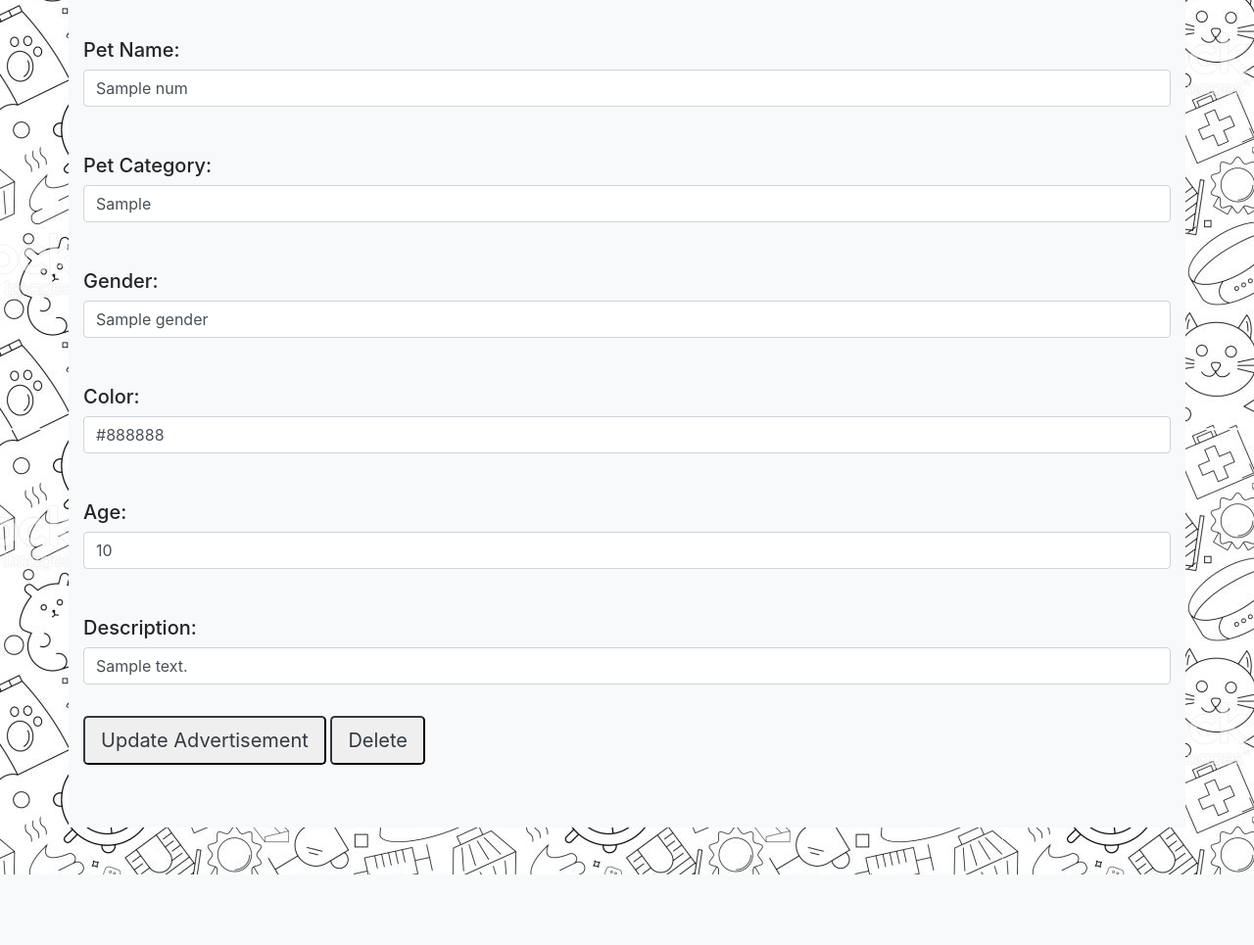
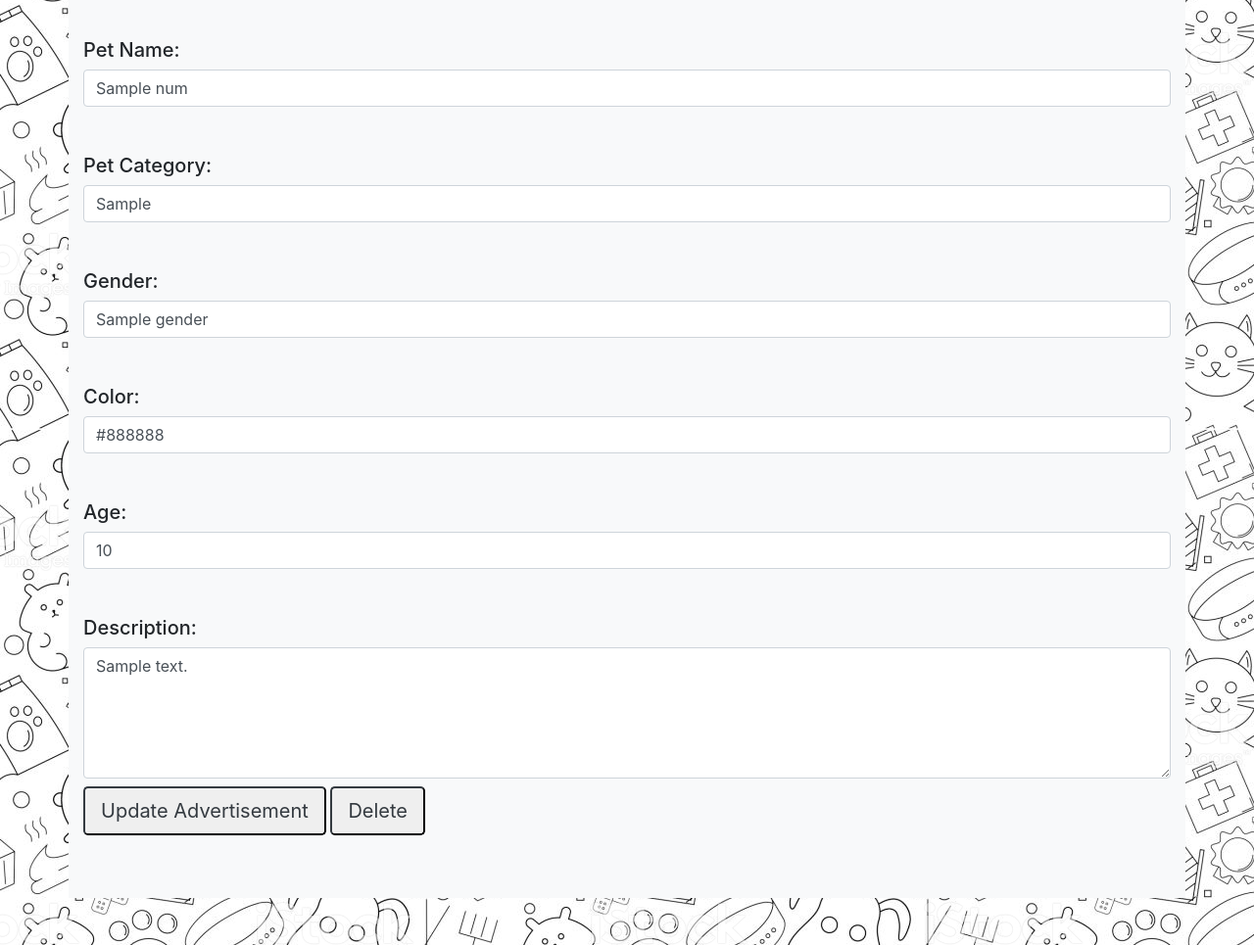
Before and after one commit to Jasonngyt/A-Helping-Paw, a Flask app: template templates/my_adv.html in a window 1280 px wide. Shown: the part 245-1210 px from the top of the page at 98% size. Before the commit the page ends 1138 px from the top, so only its background shows below. Run offline with Flask 2, Linux system fonts and the light colour scheme; the template is opened without the code that fills it: most values are stand-ins (such as "Sample title", 1, 10 or a date in 2020); some libraries are stand-ins or nearby versions.

Commit message:
add a textarea in description

```diff
--- a/templates/my_adv.html
+++ b/templates/my_adv.html
@@ -64,7 +64,7 @@
                         <label>Age: </label><br>
                         <input id="age" name="age" type="text" value='{{num.age}}' class="form-control" required><br><br>
                         <label>Description: </label><br>
-                        <input id="description" name="description" type="text" class="form-control" rows="5" value='{{num.description}}' class="form-control" required ><br>
+                        <textarea class="form-control" rows="5" name="description" type="text" required>{{num.description}}</textarea>
                       </h5>
 
                         <!--Button for user to update their advertisment-->
```
